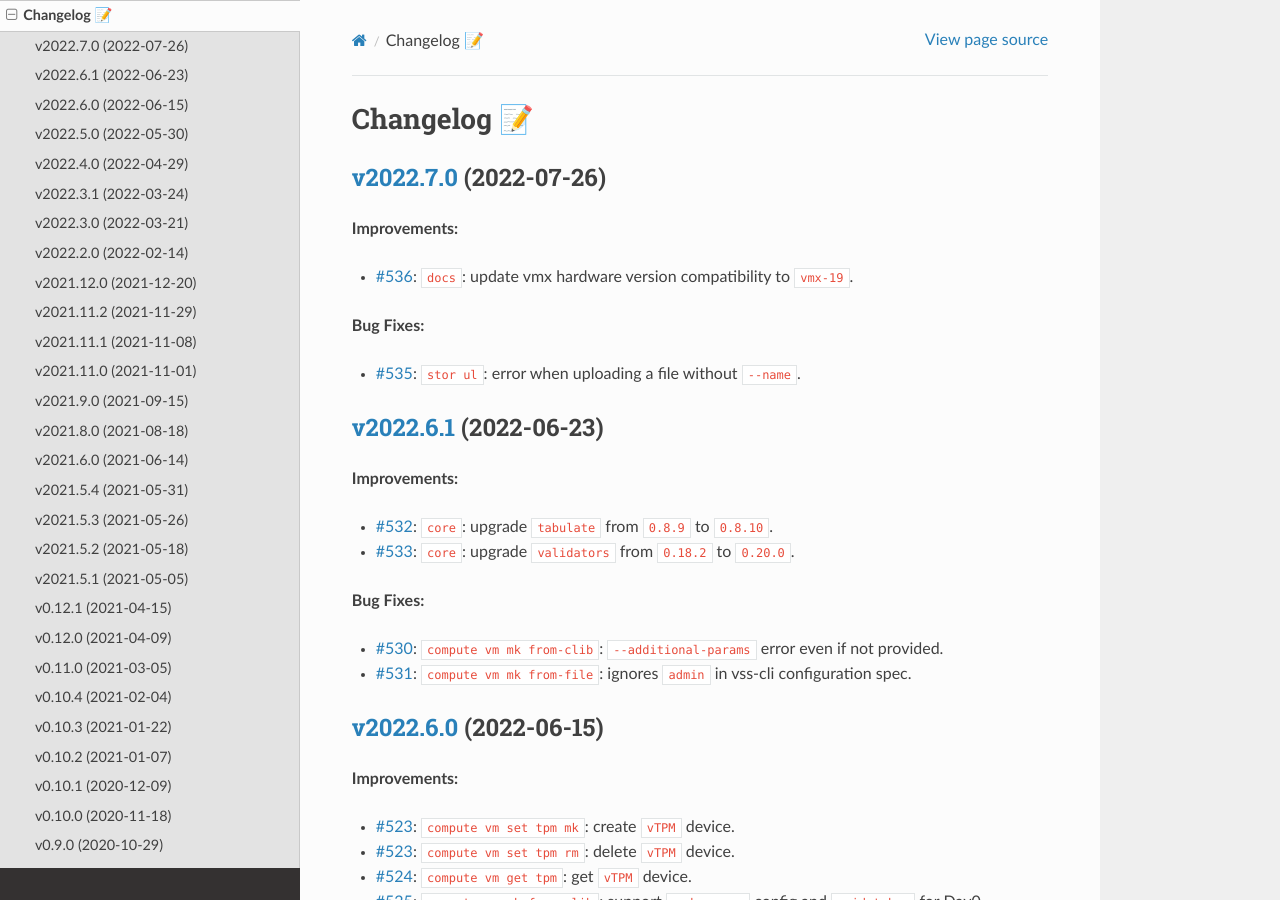
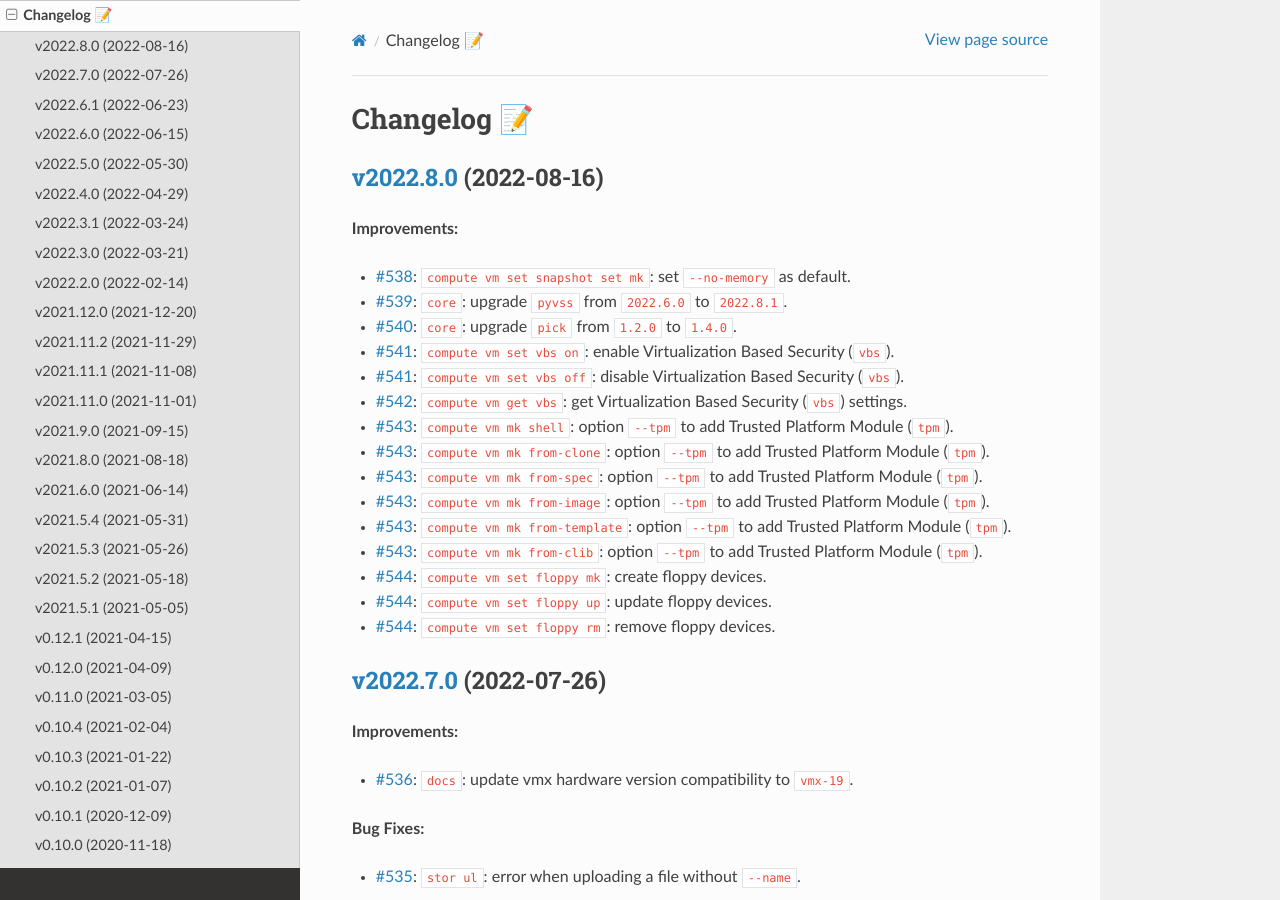
Before and after one commit to EIS-ITS/vss-cli, a Sphinx documentation site: the page built from docs/changelog.rst, in a window 1280 px wide and 900 px high. Built offline with Sphinx 7.4.7 and the Read the Docs theme 2.0.0, drawn with Linux system fonts in a browser that asks for light colours; the version number could not be read and is left out.

Commit message:
Issue #545: 🎉Version release v2022.8.0 - fixes #545

```diff
--- a/docs/changelog.rst
+++ b/docs/changelog.rst
@@ -1,6 +1,26 @@
 Changelog 📝
 ============
 
+
+`v2022.8.0 <https://gitlab-ee.eis.utoronto.ca/vss/vss-cli/tags/v2022.8.0>`_ (2022-08-16)
+----------------------------------------------------------------------------------------
+**Improvements:**
+
+- `#538 <https://gitlab-ee.eis.utoronto.ca/vss/vss-cli/issues/538>`_: ``compute vm set snapshot set mk``: set ``--no-memory`` as  default.
+- `#539 <https://gitlab-ee.eis.utoronto.ca/vss/vss-cli/issues/539>`_: ``core``: upgrade ``pyvss`` from ``2022.6.0`` to ``2022.8.1``.
+- `#540 <https://gitlab-ee.eis.utoronto.ca/vss/vss-cli/issues/540>`_: ``core``: upgrade ``pick`` from ``1.2.0`` to ``1.4.0``.
+- `#541 <https://gitlab-ee.eis.utoronto.ca/vss/vss-cli/issues/541>`_: ``compute vm set vbs on``: enable Virtualization Based Security (``vbs``).
+- `#541 <https://gitlab-ee.eis.utoronto.ca/vss/vss-cli/issues/541>`_: ``compute vm set vbs off``: disable Virtualization Based Security (``vbs``).
+- `#542 <https://gitlab-ee.eis.utoronto.ca/vss/vss-cli/issues/542>`_: ``compute vm get vbs``: get Virtualization Based Security (``vbs``) settings.
+- `#543 <https://gitlab-ee.eis.utoronto.ca/vss/vss-cli/issues/543>`_: ``compute vm mk shell``: option ``--tpm`` to add Trusted Platform Module (``tpm``).
+- `#543 <https://gitlab-ee.eis.utoronto.ca/vss/vss-cli/issues/543>`_: ``compute vm mk from-clone``: option ``--tpm`` to add Trusted Platform Module (``tpm``).
+- `#543 <https://gitlab-ee.eis.utoronto.ca/vss/vss-cli/issues/543>`_: ``compute vm mk from-spec``: option ``--tpm`` to add Trusted Platform Module (``tpm``).
+- `#543 <https://gitlab-ee.eis.utoronto.ca/vss/vss-cli/issues/543>`_: ``compute vm mk from-image``: option ``--tpm`` to add Trusted Platform Module (``tpm``).
+- `#543 <https://gitlab-ee.eis.utoronto.ca/vss/vss-cli/issues/543>`_: ``compute vm mk from-template``: option ``--tpm`` to add Trusted Platform Module (``tpm``).
+- `#543 <https://gitlab-ee.eis.utoronto.ca/vss/vss-cli/issues/543>`_: ``compute vm mk from-clib``: option ``--tpm`` to add Trusted Platform Module (``tpm``).
+- `#544 <https://gitlab-ee.eis.utoronto.ca/vss/vss-cli/issues/544>`_: ``compute vm set floppy mk``: create floppy devices.
+- `#544 <https://gitlab-ee.eis.utoronto.ca/vss/vss-cli/issues/544>`_: ``compute vm set floppy up``: update floppy devices.
+- `#544 <https://gitlab-ee.eis.utoronto.ca/vss/vss-cli/issues/544>`_: ``compute vm set floppy rm``: remove floppy devices.
 
 `v2022.7.0 <https://gitlab-ee.eis.utoronto.ca/vss/vss-cli/tags/v2022.7.0>`_ (2022-07-26)
 ----------------------------------------------------------------------------------------
```
Also changed, not shown: CHANGELOG.md (+20 -0 lines), .bumpversion.cfg, 3 other files.
